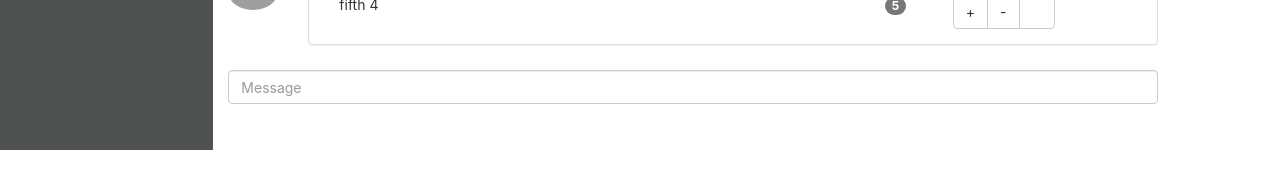
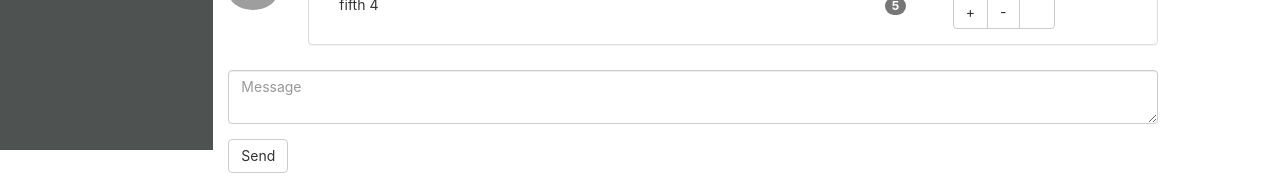
Before and after one commit to adamkral12/PV247, a React (Create React App) app: page / in a window 1280 px wide. Shown: the part 620-797 px from the top of the page. Built offline with nearby package versions, Linux system fonts and the light colour scheme; grey boxes are pictures that could not be loaded; the HTML template or start-up script is replaced by a standard one; a web font is replaced by a local one.

Commit message:
button to send message

```diff
--- a/src/App.jsx
+++ b/src/App.jsx
@@ -19,7 +19,7 @@ class App extends Component {
           />
           <div className="col-xs-9">
             <Screen
-                messages={data.channelMessages}
+              messages={data.channelMessages}
             />
           </div>
       </div>
--- a/src/Screen/Body/MessageForm.js
+++ b/src/Screen/Body/MessageForm.js
@@ -1,29 +1,48 @@
 import React, { Component } from 'react';
-import {FormControl, FormGroup} from "react-bootstrap";
+import {FormControl, FormGroup, Button} from "react-bootstrap";
 
 export default class MessageForm extends Component {
+    constructor(props) {
+        super(props);
+        this.state = {
+            value: props.value || "",
+            isSubmitLoading: false
+        }
+    }
+
+    onChange = (event) => {
+        this.setState({value: event.target.value})
+    };
+
+    onSubmit = (event) => {
+        event.preventDefault();
+        // unset loading state when done
+        this.setState({ isSubmitLoading: true });
+        // this.props.onSubmit(this.state.value);
+    };
+
     render() {
         return (
             <div>
                 <form>
                     <FormGroup
                         controlId="formBasicText"
-                        validationState={this.getValidationState()}
                     >
                         <FormControl
-                            type="text"
-                            value={""}//this.state.value}
+                            componentClass="textarea"
+                            value={this.state.value}
                             placeholder="Message"
-                            onChange={this.handleChange}
+                            onChange={this.onChange}
                         />
-                        <FormControl.Feedback />
                     </FormGroup>
+                    <Button type="submit"
+                            disabled={this.state.isSubmitLoading}
+                            onClick={this.state.isSubmitLoading ? null : this.onSubmit}
+                    >
+                        Send
+                    </Button>
                 </form>
             </div>
-    );
-    }
-
-    getValidationState() {
-        return undefined;
+        );
     }
 }
```
